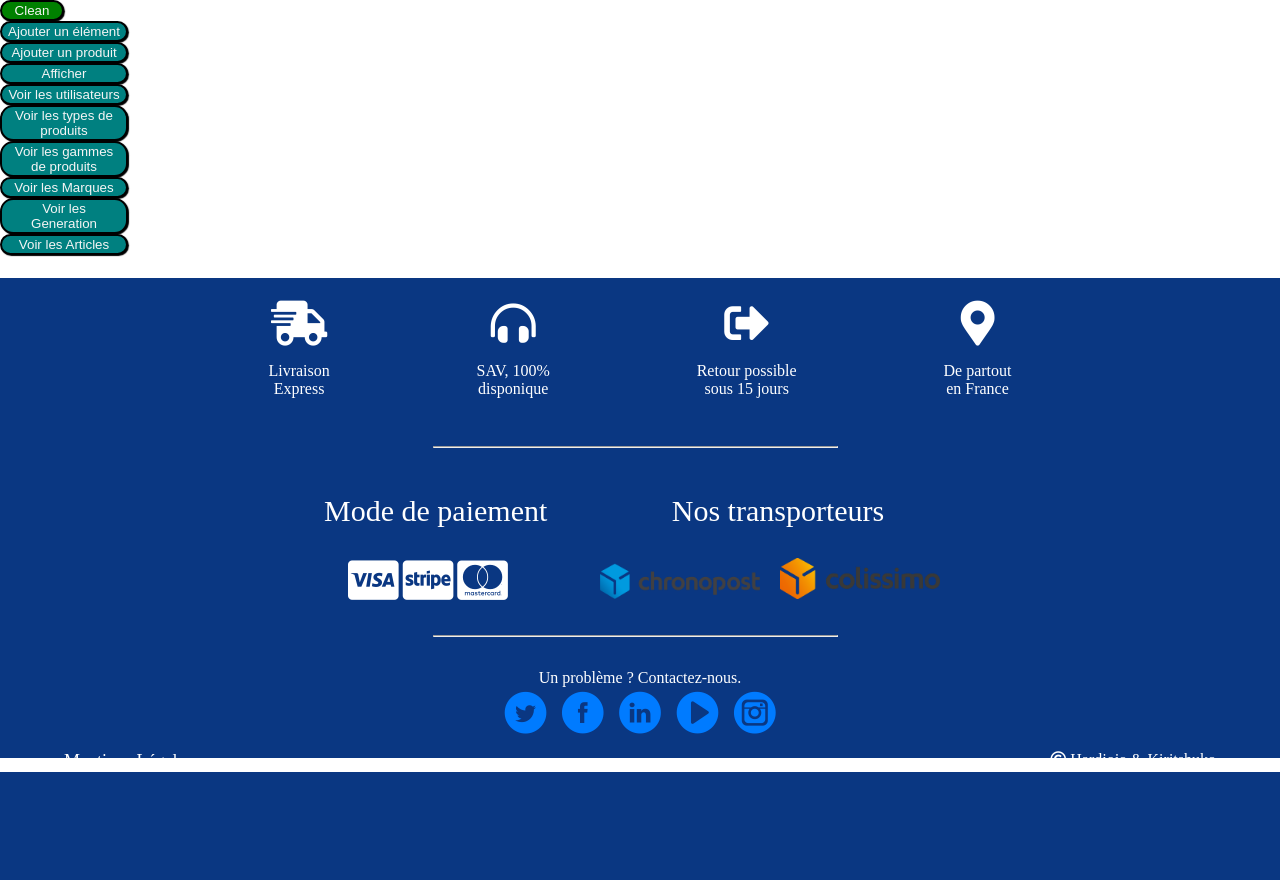
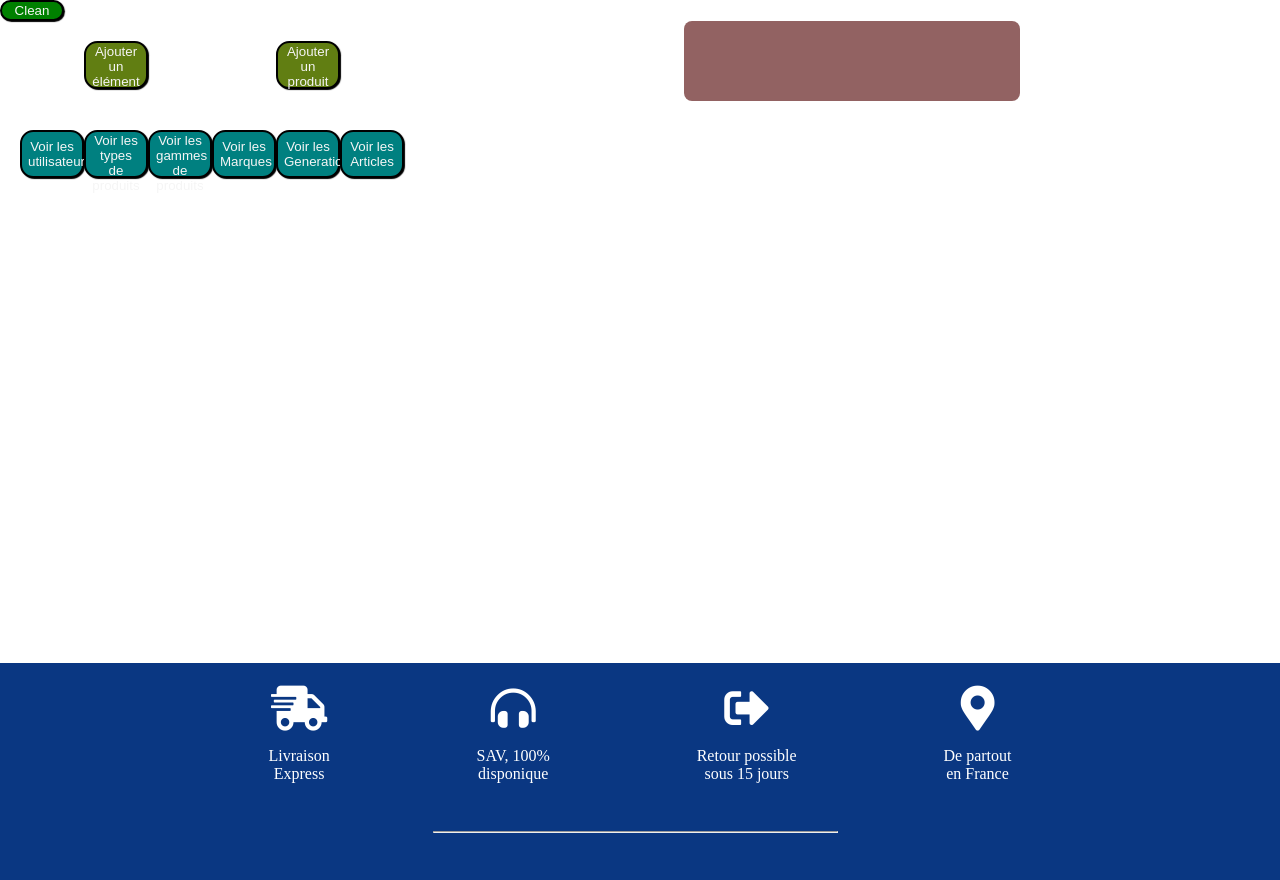
Before and after one commit to joris-verguldezoone/boutique, a PHP site: page /view/admin.php in a window 1280 px wide; the page is wider, and only the part inside the window is pictured. Shown: the part 139-1019 px from the top of that part. Before the commit the page ends 911 px from the top of that part, so only its background shows below. Run offline with PHP 8.4, Linux system fonts and the light colour scheme; data comes from the database, SQL or seed files in the repository; some libraries are stand-ins or nearby versions.

Commit message:
admin avancement FRONT BRUUUUHHH

```diff
--- a/css/admin.css
+++ b/css/admin.css
@@ -5,8 +5,8 @@
     border-radius: 3em;
 }
 .adminInterface{
-    height:5%;
-    width:10%;
+    height:6vh;
+    width:5vw;
     border-radius: 1em;
     border: 2px solid black;
     background-color: teal;
@@ -37,3 +37,62 @@
     justify-content: center;
 
 }
+.adminInterfaceCreate{
+    background-color: rgb(97, 126, 18);
+    height:6vh;
+    width:5vw;
+    border-radius: 1em;
+    border: 2px solid black;
+    color:whitesmoke;
+    box-shadow: 1px 1px 1px black;
+}
+.flex_creation{
+    display: flex;
+    flex-direction: row;
+    /* justify-content: space-around; */
+}
+.creation{
+    display: flex;
+    justify-content: center;
+    align-items: center;
+    height:100%;
+    width:100%;
+}
+.creation_display{
+    background-color: rgb(146, 98, 98);
+    min-width:30%;
+    height:60%;
+    /* margin:1vh; */
+    padding:5vh;
+    display: flex;
+    justify-content: center;
+    align-items: center;
+    border-radius: 0.5em;
+}
+
+/* .consultation{
+} */
+main{
+    min-height:80vh;
+}
+.flex_column_display{
+    display: flex;
+    flex-direction: column;
+}
+.flex_column_buttons{
+    display: flex;
+    flex-direction: column;
+    width:40vw;
+}
+.flex_row_buttons{
+    display: flex;
+    flex-direction: row;
+    justify-content: space-around;
+    margin: 20px;
+}
+.input_petit{
+    width:3vw;
+}
+input{
+    max-width:5vw;
+}
--- a/libraries/Controller/Display.php
+++ b/libraries/Controller/Display.php
@@ -621,7 +621,7 @@ class Display extends Controller{
         echo "<tr>
                 <form action='' method='GET'>
                     <td>
-                        <input type='number' name='ArticleId' value='".$tab[$i][0]."'>
+                        <input type='number' name='ArticleId' class='input_petit' value='".$tab[$i][0]."'>
                     </td>"; // peut etre en hidden input
             echo "  <td>
                         <input type='text' name='ArticleTitre' value='".$tab[$i][1]."'>
@@ -634,60 +634,60 @@ class Display extends Controller{
                     </td>"; // description
             echo "
                     <td>
-                        <img src='".$tab[$i][4]."' class='display_img_size_backOffice'>
+                        <img src='".$tab[$i][4]."' class='display_img_size_backOffice '>
                     </td>"; // img 1
             echo "  <td>
-                        <input name='Article_Img_1' type='text' value='".$tab[$i][4]."'>
+                        <input name='Article_Img_1' class='input_petit' type='text' value='".$tab[$i][4]."'>
                     </td>";
             echo "
                     <td>
                         <img src='".$tab[$i][5]."' class='display_img_size_backOffice'>
                     </td>"; // img 2
             echo "  <td>
-                        <input name='Article_Img_2' type='text' value='".$tab[$i][5]."'>
+                        <input name='Article_Img_2' type='text' class='input_petit' value='".$tab[$i][5]."'>
                     </td>";
             echo "
                     <td>
                         <img src='".$tab[$i][6]."' class='display_img_size_backOffice'>
                     </td>"; // img 3
             echo "  <td>
-                        <input name='Article_Img_3' type='text' value='".$tab[$i][6]."'>
+                        <input name='Article_Img_3' type='text' class='input_petit' value='".$tab[$i][6]."'>
                     </td>";
             echo "  <td>
-                        <input type='number' name='ArticleNote' value='".$tab[$i][7]."'>
+                        <input type='number' name='ArticleNote' class='input_petit' value='".$tab[$i][7]."'>
                     </td>"; // note
             echo "  <td>
-                        <input type='number' name='ArticlePrix' step='0.01' value='".$tab[$i][8]."'>
+                        <input type='number' name='ArticlePrix'  class='input_petit' step='0.01' value='".$tab[$i][8]."'>
                     </td>"; // prix
             echo "  <td>
-                    <input type='number' name='Article_id_utilisateur' value='".$tab[$i][9]."'>
+                    <input type='number' name='Article_id_utilisateur' class='input_petit'  value='".$tab[$i][9]."'>
                     </td>"; // id_utilisateur
             echo "  <td>
-                        <input type='number' name='Article_id_type' value='".$tab[$i][10]."'>
+                        <input type='number' name='Article_id_type' class='input_petit' value='".$tab[$i][10]."'>
                     </td>"; // id_type
             echo "  <td>
-                        <input type='number' name='Article_id_gamme' value='".$tab[$i][11]."'>
+                        <input type='number' name='Article_id_gamme'  class='input_petit' value='".$tab[$i][11]."'>
                     </td>"; // gamme
             echo "  <td>
-                        <input type='number' name='Article_id_marque' value='".$tab[$i][12]."'>
+                        <input type='number' name='Article_id_marque' class='input_petit' value='".$tab[$i][12]."'>
                     </td>"; // marque
             echo "  <td>
-                        <input type='number' name='Article_id_generation' value='".$tab[$i][13]."'>
+                        <input type='number' name='Article_id_generation' class='input_petit' value='".$tab[$i][13]."'>
                     </td>"; // generation
             echo "  <td>
-                        <input type='number' name='ArticlePromo' value='".$tab[$i][14]."'>
+                        <input type='number' name='ArticlePromo' class='input_petit' value='".$tab[$i][14]."'>
                     </td>"; // promo
             echo "  <td>
-                        <input type='text' name='ArticleDate' value='".$tab[$i][15]."'>
+                        <input type='text' name='ArticleDate' class='input_petit' value='".$tab[$i][15]."'>
                     </td>"; // date
                     echo "  <td>
-                        <input type='number' name='ArticleVues' value='".$tab[$i][16]."'>
+                        <input type='number' name='ArticleVues' class='input_petit' value='".$tab[$i][16]."'>
                     </td>";
                     echo "  <td>
-                        <input type='number' name='ArticleLikey' value='".$tab[$i][17]."'>
+                        <input type='number' name='ArticleLikey' class='input_petit' value='".$tab[$i][17]."'>
                     </td>";
                     echo "  <td>
-                        <input type='text' name='Article_id_editeur' value='".$tab[$i][18]."'>
+                        <input type='text' name='Article_id_editeur' class='input_petit' value='".$tab[$i][18]."'>
                     </td>";
 
             echo"   <td>
--- a/view/admin.php
+++ b/view/admin.php
@@ -41,6 +41,8 @@ $modelAdmin  = new \Model\Admin();
 $controllerDisplay  = new \Controller\Display();
 $modelDisplay  = new \Model\Display();
 
+$http = new \Http();
+
 // var_dump($_SESSION);
 ?>
 
@@ -53,14 +55,78 @@ $modelDisplay  = new \Model\Display();
         <?php
         if(isset($_POST['cleanButton'])){
             $_POST = NULL;
+            $http->redirect('admin.php');
         }
         ?>
     </section>
+<section class='flex_creation'>
+    <section class='flex_column_buttons'>
+        <section class='flex_row_buttons'>
             <section>
-<form method="GET" action=''>
-    <button name="addElement" class='adminInterface' type="submit">Ajouter un élément</button>
+                <form  method="GET" action=''>
+                    <button name="addElement" class='adminInterfaceCreate' type="submit">Ajouter un élément</button>
                 </form>
+            </section>
+
+            <!-- Ici ce sera creation article-->
+            <section>
+                <form method='GET' action=''>
+                    <button name='addProduct' type='submit' class='adminInterfaceCreate'> Ajouter un produit </button>
+                </form>
+            </section>
+                    <!-- <form method='POST' action=''>
+                        <button name='addProduct_POST' type='submit' class='adminInterface'> Afficher</button>
+                    </form> -->
+
+    </section>
+    <section class="flex_row_buttons">
+            <section>
+                <form method='POST' action=''>
+                    <button type='submit' class='adminInterface' name='Utilisateurs'>Voir les utilisateurs</button>
+                </form>
+            </section>
+            <section>
+                <form method='POST' action=''>
+                    <button type='submit' class='adminInterface' name='Type'>Voir les types de produits</button>
+                </form>
+            </section>
+                <!-- Gamme -->
+            <section>
+                <form method='POST' action=''>
+                    <button type='submit' class='adminInterface' name='Gamme'>Voir les gammes de produits</button>
+                </form>
+            </section>
+            <!-- Marque -->
+            <section>
+                <form method='POST' action=''>
+                    <button type='submit' class='adminInterface' name='Marque'>Voir les Marques</button>
+                </form>
+            </section>
+                <!-- Generation -->
+            <section>
+                <form method='POST' action=''>
+                    <button type='submit' class='adminInterface' name='Generation'>Voir les Generation</button>
+                </form>
+            </section>
+                <!-- Article -->
+            <section>
+                    <form method='POST' action=''>
+                        <button type='submit' class='adminInterface' name='Article'>Voir les Articles</button>
+                    </form>
+            </section>
+        </section>
+    </section>
+<!--  -->
+
+
+
+
+<section class='creation'>
+    <section class='creation_display'>
+        <section class='flex_column_display'>
+
             <?php
+
             if(isset($_GET['addElement'])){
             echo '<form action="" method="GET">
                         <label for="createType">Créer un nouveau type d article</label>
@@ -115,9 +181,7 @@ echo '<form action="" method="GET">
                             ?>
                         </form>
 
-        </section>
                             <!-- Insérer une generation -->
-<section>
 
                 <form action="" method="POST">
                     <label for="NameGeneration">Créer une nouvelle generation d'article</label>
@@ -143,9 +207,9 @@ echo '<form action="" method="GET">
                         ?>
 
                 </form>
-</section>
+
             <!-- Insérer une gamme -->
-<section>
+
                 <form action="" method="POST">
                     <label for="createGamme">Créer une nouvelle gamme d'article</label>
                     <input type="text" name="createGamme" placeholder="I-9 RTX-2080">
@@ -173,18 +237,12 @@ echo '<form action="" method="GET">
                     }
                     ?>
                 </form>
-</section>
+
             <!-- Insérer une marque -->
                 <?php } ?>
-</section>
-<!-- Ici ce sera creation article-->
-    <section>
-        <form method='GET' action=''>
-            <button name='addProduct' type='submit' class='adminInterface'> Ajouter un produit </button>
-        </form>
-        <form method='POST' action=''>
-            <button name='addProduct_POST' type='submit' class='adminInterface'> Afficher</button>
-        </form>
+
+            <!--  -->
+
             <?php
                     if(isset($_GET['addProduct'])|| isset($_POST['addProduct_POST'])){
 
@@ -264,12 +322,11 @@ echo '<form action="" method="GET">
 
                 ?>
             </section>
-
-<section>
-        <form method='POST' action=''>
-            <button type='submit' class='adminInterface' name='Utilisateurs'>Voir les utilisateurs</button>
-        </form>
-
+        </section>
+    </section>
+</section>
+<!-- consultation  -->
+<section class='consultation'>
 <?php
             if(isset($_POST['Utilisateurs'])){
 
@@ -291,69 +348,52 @@ echo '<form action="" method="GET">
             echo "</table>";
             }
             ?>
-    </section>
-        <section>
-            <form method='POST' action=''>
-                <button type='submit' class='adminInterface' name='Type'>Voir les types de produits</button>
-            </form>
+
+<!--  -->
+
 <?php
                 if(isset($_POST['Type'])){
             $controllerDisplay->displayType();
                 }
             ?>
-    </section>
-    <!-- Gamme -->
-    <section>
-            <form method='POST' action=''>
-                <button type='submit' class='adminInterface' name='Gamme'>Voir les gammes de produits</button>
-            </form>
+
+<!--  -->
+
 <?php
                 if(isset($_POST['Gamme'])){
             $controllerDisplay->displayGamme();
                 }
             ?>
-    </section>
-  <!-- Marque -->
-  <section>
-            <form method='POST' action=''>
-                <button type='submit' class='adminInterface' name='Marque'>Voir les Marques</button>
-            </form>
+
+<!--  -->
+<?php
+                if(isset($_POST['Generation'])){
+            $controllerDisplay->displayGeneration();
+                }
+            ?>
+
+<!--  -->
+
 <?php
                 if(isset($_POST['Marque'])){
             $controllerDisplay->displayMarque();
             $controllerDisplay->displayEditeur();
                 }
             ?>
-    </section>
-     <!-- Generation -->
-  <section>
-            <form method='POST' action=''>
-                <button type='submit' class='adminInterface' name='Generation'>Voir les Generation</button>
-            </form>
-            <?php
-            if(isset($_POST['Generation'])){
-        $controllerDisplay->displayGeneration();
-            }
-        ?>
-    </section>
-     <!-- Article -->
-     <section>
-            <form method='POST' action=''>
-                <button type='submit' class='adminInterface' name='Article'>Voir les Articles</button>
-            </form>
+
+<!--  -->
 <?php
                 if(isset($_POST['Article'])){
             $controllerDisplay->displayArticlesAdmin();
                 }
             ?>
+
 </section>
+<!--  -->
 
 
 
-
-
-
-
+<!--  -->
 
 
 
```
Lines whose indentation alone changed are shown as unchanged.
